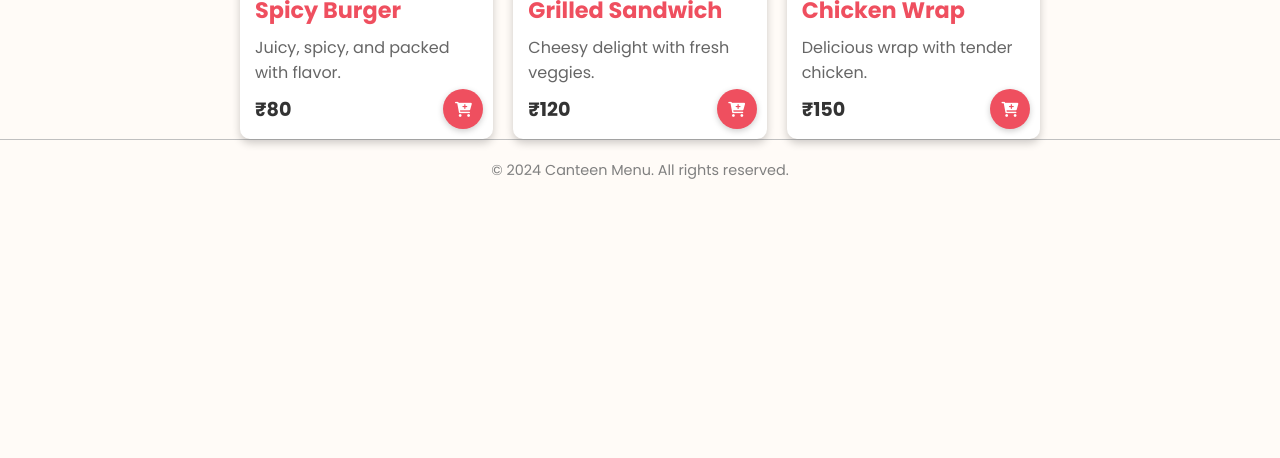
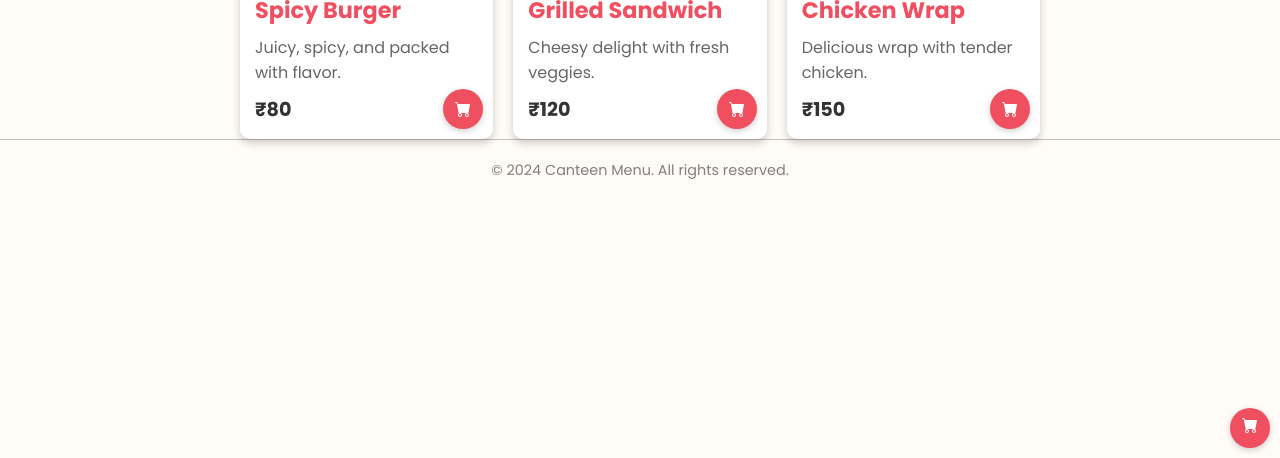
Before and after one commit to Vatsalshetty/webbdevv, a website: page menu.html in a window 1280 px wide. Shown: the part 342-800 px from the top of the page. Drawn offline with Linux system fonts and the light colour scheme; files that its build step writes are made by us from their sources.

Commit message:
Update menu.html

```diff
--- a/menu.html
+++ b/menu.html
@@ -15,6 +15,18 @@
 
     <!-- Link to External CSS -->
     <link rel="stylesheet" href="stylez/menu.css" />
+
+    <button class="add-to-cart">
+        <a href="cart.html" style="color: inherit; text-decoration: none;">
+          <svg xmlns="http://www.w3.org/2000/svg" width="16" height="16" fill="currentColor" class="bi bi-cart-fill" viewBox="0 0 16 16">
+            <path d="M0 1.5A.5.5 0 0 1 .5 1H2a.5.5 0 0 1 .485.379L2.89 3H14.5a.5.5 0 0 1 .491.592l-1.5 8A.5.5 0 0 1 13 12H4a.5.5 0 0 1-.491-.408L2.01 3.607 1.61 2H.5a.5.5 0 0 1-.5-.5M5 12a2 2 0 1 0 0 4 2 2 0 0 0 0-4m7 0a2 2 0 1 0 0 4 2 2 0 0 0 0-4m-7 1a1 1 0 1 1 0 2 1 1 0 0 1 0-2m7 0a1 1 0 1 1 0 2 1 1 0 0 1 0-2"/>
+          </svg>
+        </a>
+      </button>
+
+
+
+
 </head>
 
 <body>
@@ -50,7 +62,9 @@
             <span>₹80</span>
         </div>
         <button class="add-to-cart" data-name="Spicy Burger" data-price="80">
-            <i class="fa fa-cart-plus"></i>
+            <svg xmlns="http://www.w3.org/2000/svg" width="16" height="16" fill="currentColor" class="bi bi-cart-fill" viewBox="0 0 16 16">
+                <path d="M0 1.5A.5.5 0 0 1 .5 1H2a.5.5 0 0 1 .485.379L2.89 3H14.5a.5.5 0 0 1 .491.592l-1.5 8A.5.5 0 0 1 13 12H4a.5.5 0 0 1-.491-.408L2.01 3.607 1.61 2H.5a.5.5 0 0 1-.5-.5M5 12a2 2 0 1 0 0 4 2 2 0 0 0 0-4m7 0a2 2 0 1 0 0 4 2 2 0 0 0 0-4m-7 1a1 1 0 1 1 0 2 1 1 0 0 1 0-2m7 0a1 1 0 1 1 0 2 1 1 0 0 1 0-2"/>
+              </svg>
         </button>
     </div>
     <div class="menu-item">
@@ -61,9 +75,12 @@
             <span>₹120</span>
         </div>
         <button class="add-to-cart" data-name="Grilled Sandwich" data-price="120">
-            <i class="fa fa-cart-plus"></i>
+            <svg xmlns="http://www.w3.org/2000/svg" width="16" height="16" fill="currentColor" class="bi bi-cart-fill" viewBox="0 0 16 16">
+                <path d="M0 1.5A.5.5 0 0 1 .5 1H2a.5.5 0 0 1 .485.379L2.89 3H14.5a.5.5 0 0 1 .491.592l-1.5 8A.5.5 0 0 1 13 12H4a.5.5 0 0 1-.491-.408L2.01 3.607 1.61 2H.5a.5.5 0 0 1-.5-.5M5 12a2 2 0 1 0 0 4 2 2 0 0 0 0-4m7 0a2 2 0 1 0 0 4 2 2 0 0 0 0-4m-7 1a1 1 0 1 1 0 2 1 1 0 0 1 0-2m7 0a1 1 0 1 1 0 2 1 1 0 0 1 0-2"/>
+            </svg>
         </button>
     </div>
+
     <div class="menu-item">
         <img src="assets/wrap.jpg" alt="Menu Item 3">
         <div class="menu-details">
@@ -72,7 +89,9 @@
             <span>₹150</span>
         </div>
         <button class="add-to-cart" data-name="Chicken Wrap" data-price="150">
-            <i class="fa fa-cart-plus"></i>
+            <svg xmlns="http://www.w3.org/2000/svg" width="16" height="16" fill="currentColor" class="bi bi-cart-fill" viewBox="0 0 16 16">
+                <path d="M0 1.5A.5.5 0 0 1 .5 1H2a.5.5 0 0 1 .485.379L2.89 3H14.5a.5.5 0 0 1 .491.592l-1.5 8A.5.5 0 0 1 13 12H4a.5.5 0 0 1-.491-.408L2.01 3.607 1.61 2H.5a.5.5 0 0 1-.5-.5M5 12a2 2 0 1 0 0 4 2 2 0 0 0 0-4m7 0a2 2 0 1 0 0 4 2 2 0 0 0 0-4m-7 1a1 1 0 1 1 0 2 1 1 0 0 1 0-2m7 0a1 1 0 1 1 0 2 1 1 0 0 1 0-2"/>
+            </svg>
         </button>
     </div>
 </section>
@@ -83,9 +102,10 @@
     <footer>
         <p>&copy; 2024 Canteen Menu. All rights reserved.</p>
     </footer>
-    <script src="scriptt/menu.js"></script>
-    <script src="scriptt/aa.js"></script>
+    <script src="script/menu.js"></script>
 
 </body>
 
+
+
 </html>
```
